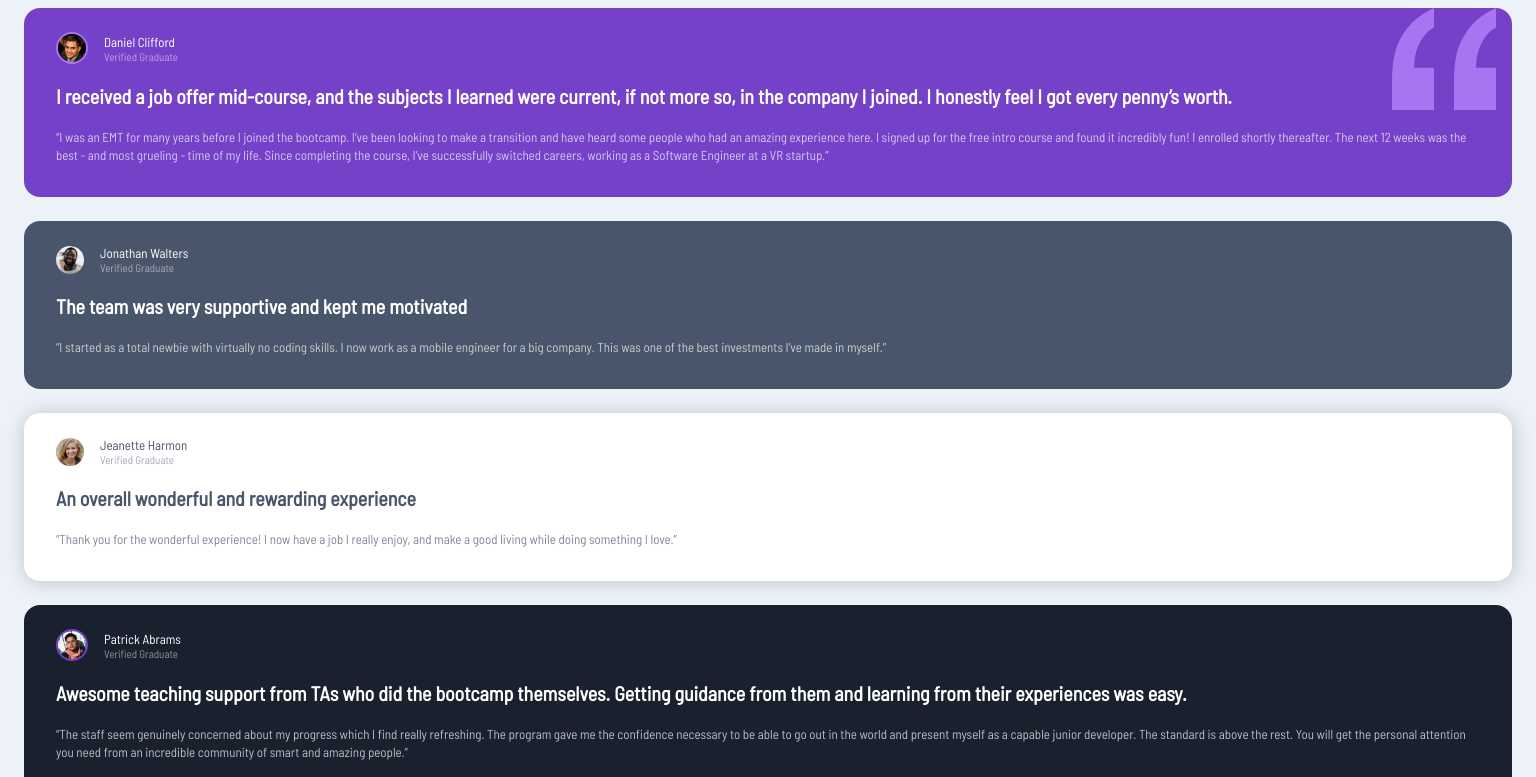
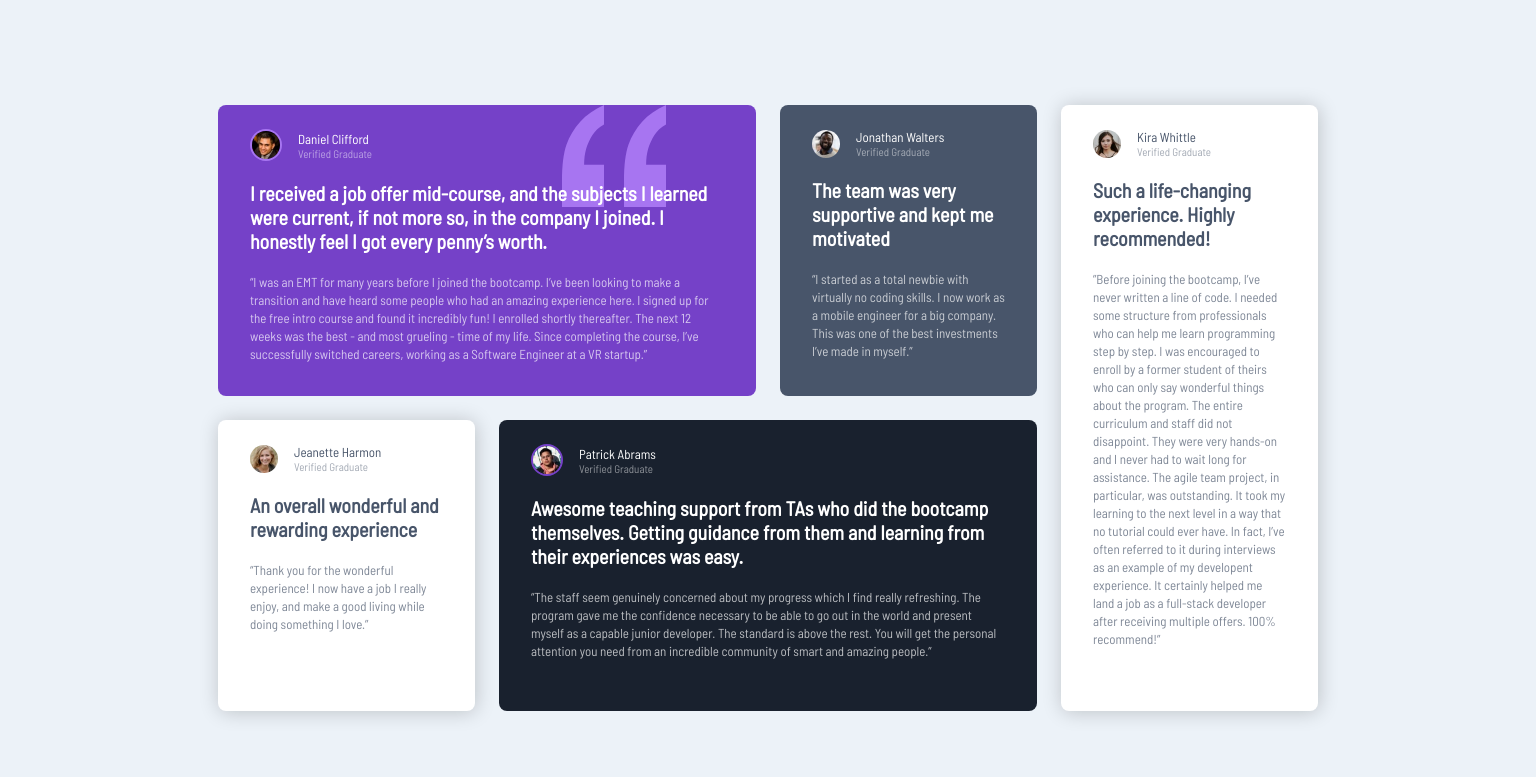
Before and after one commit to cwwittor/testimonials-grid-section, a plain HTML site: page src/index.html in a window 1536 px wide. Shown: the top 777 px of the page. Drawn offline with Linux system fonts and the light colour scheme.

Commit message:
desktop design

```diff
--- a/src/index.html
+++ b/src/index.html
@@ -18,7 +18,8 @@
     <!-- Feel free to remove these styles or customise in your own stylesheet 👍 -->
   </head>
   <body>
-    <section class="purple-item-box item-box">
+    <div class="main-container">
+      <section class="purple-item-box wide-expand item-box">
         <div class="flex-heading">
           <img
             class="width-img image-border-purple image-circle"
@@ -31,22 +32,25 @@
         </div>
         <p class="item-header">
           I received a job offer mid-course, and the subjects I learned were
-        current, if not more so, in the company I joined. I honestly feel I got
-        every penny’s worth.
+          current, if not more so, in the company I joined. I honestly feel I
+          got every penny’s worth.
         </p>
         <p class="item-paragraph">
           “I was an EMT for many years before I joined the bootcamp. I’ve been
           looking to make a transition and have heard some people who had an
-        amazing experience here. I signed up for the free intro course and found
-        it incredibly fun! I enrolled shortly thereafter. The next 12 weeks was
-        the best - and most grueling - time of my life. Since completing the
-        course, I’ve successfully switched careers, working as a Software
-        Engineer at a VR startup.”
+          amazing experience here. I signed up for the free intro course and
+          found it incredibly fun! I enrolled shortly thereafter. The next 12
+          weeks was the best - and most grueling - time of my life. Since
+          completing the course, I’ve successfully switched careers, working as
+          a Software Engineer at a VR startup.”
         </p>
       </section>
       <section class="blue-grey-item-box item-box">
         <div class="flex-heading">
-        <img class="width-img image-circle" src="./images/image-jonathan.jpg" />
+          <img
+            class="width-img image-circle"
+            src="./images/image-jonathan.jpg"
+          />
           <div class="flex-user">
             <span class="item-name">Jonathan Walters</span>
             <span class="item-title">Verified Graduate</span>
@@ -56,14 +60,17 @@
           The team was very supportive and kept me motivated
         </p>
         <p class="item-paragraph">
-        “I started as a total newbie with virtually no coding skills. I now work
-        as a mobile engineer for a big company. This was one of the best
+          “I started as a total newbie with virtually no coding skills. I now
+          work as a mobile engineer for a big company. This was one of the best
           investments I’ve made in myself.”
         </p>
       </section>
       <section class="white-item-box item-box">
         <div class="flex-heading">
-        <img class="width-img image-circle" src="./images/image-jeanette.jpg" />
+          <img
+            class="width-img image-circle"
+            src="./images/image-jeanette.jpg"
+          />
           <div class="flex-user">
             <span class="item-name">Jeanette Harmon</span>
             <span class="item-title">Verified Graduate</span>
@@ -75,7 +82,7 @@
           enjoy, and make a good living while doing something I love.”
         </p>
       </section>
-    <section class="navy-item-box item-box">
+      <section class="navy-item-box wide-expand item-box">
         <div class="flex-heading">
           <img
             class="width-img image-border-dark-purple image-circle"
@@ -88,7 +95,8 @@
         </div>
         <p class="item-header">
           Awesome teaching support from TAs who did the bootcamp themselves.
-        Getting guidance from them and learning from their experiences was easy.
+          Getting guidance from them and learning from their experiences was
+          easy.
         </p>
         <p class="item-paragraph">
           “The staff seem genuinely concerned about my progress which I find
@@ -99,7 +107,7 @@
           people.”
         </p>
       </section>
-    <section class="white-item-box item-box">
+      <section class="white-item-box tall-expand item-box">
         <div class="flex-heading">
           <img class="width-img image-circle" src="./images/image-kira.jpg" />
           <div class="flex-user">
@@ -113,16 +121,17 @@
         <p class="item-paragraph">
           ”Before joining the bootcamp, I’ve never written a line of code. I
           needed some structure from professionals who can help me learn
-        programming step by step. I was encouraged to enroll by a former student
-        of theirs who can only say wonderful things about the program. The
-        entire curriculum and staff did not disappoint. They were very hands-on
-        and I never had to wait long for assistance. The agile team project, in
-        particular, was outstanding. It took my learning to the next level in a
-        way that no tutorial could ever have. In fact, I’ve often referred to it
-        during interviews as an example of my developent experience. It
-        certainly helped me land a job as a full-stack developer after receiving
-        multiple offers. 100% recommend!”
+          programming step by step. I was encouraged to enroll by a former
+          student of theirs who can only say wonderful things about the program.
+          The entire curriculum and staff did not disappoint. They were very
+          hands-on and I never had to wait long for assistance. The agile team
+          project, in particular, was outstanding. It took my learning to the
+          next level in a way that no tutorial could ever have. In fact, I’ve
+          often referred to it during interviews as an example of my developent
+          experience. It certainly helped me land a job as a full-stack
+          developer after receiving multiple offers. 100% recommend!”
         </p>
       </section>
+    </div>
   </body>
 </html>
--- a/src/style.css
+++ b/src/style.css
@@ -29,6 +29,10 @@
 }
 
 body {
+  background-color: var(--grey);
+}
+
+.main-container {
   display: grid;
   grid-template-columns: 1fr; /* one column */
   grid-gap: 1.5rem;
@@ -48,7 +52,7 @@ body {
 
 .item-box {
   padding: 1.5rem 2rem 1.25rem 2rem;
-  border-radius: 1rem;
+  border-radius: 0.5rem;
 }
 
 .flex-user {
@@ -131,7 +135,42 @@ body {
 .itemImg {
 }
 
-/* Moderate violet: hsl(263, 55%, 52%)
-Very dark grayish blue: hsl(217, 19%, 35%)
-Very dark blackish blue: hsl(219, 29%, 14%)
-White: hsl(0, 0%, 100%) */
+@media (min-width: 90rem) {
+  body {
+    display: flex;
+    justify-content: center;
+    align-items: center;
+    height: 100vh;
+  }
+
+  .main-container {
+    max-width: 1100px;
+    grid-template-columns: repeat(4, 1fr);
+    grid-template-rows: repeat(2, 1fr);
+    grid-gap: 1.5rem;
+    color: var(--white);
+    background-color: var(--grey);
+    padding: 0;
+    margin-bottom: 0;
+  }
+
+  .wide-expand {
+    grid-column: span 2;
+    grid-row: span 1;
+  }
+
+  .tall-expand {
+    grid-column: 4;
+    grid-row: 1 / span 2;
+  }
+
+  .parent-container {
+    display: flex;
+    justify-content: center;
+    align-items: center;
+  }
+
+  .purple-item-box {
+    background-position: calc(100% - 5.6rem) top;
+  }
+}
```
Lines whose indentation alone changed are shown as unchanged.
